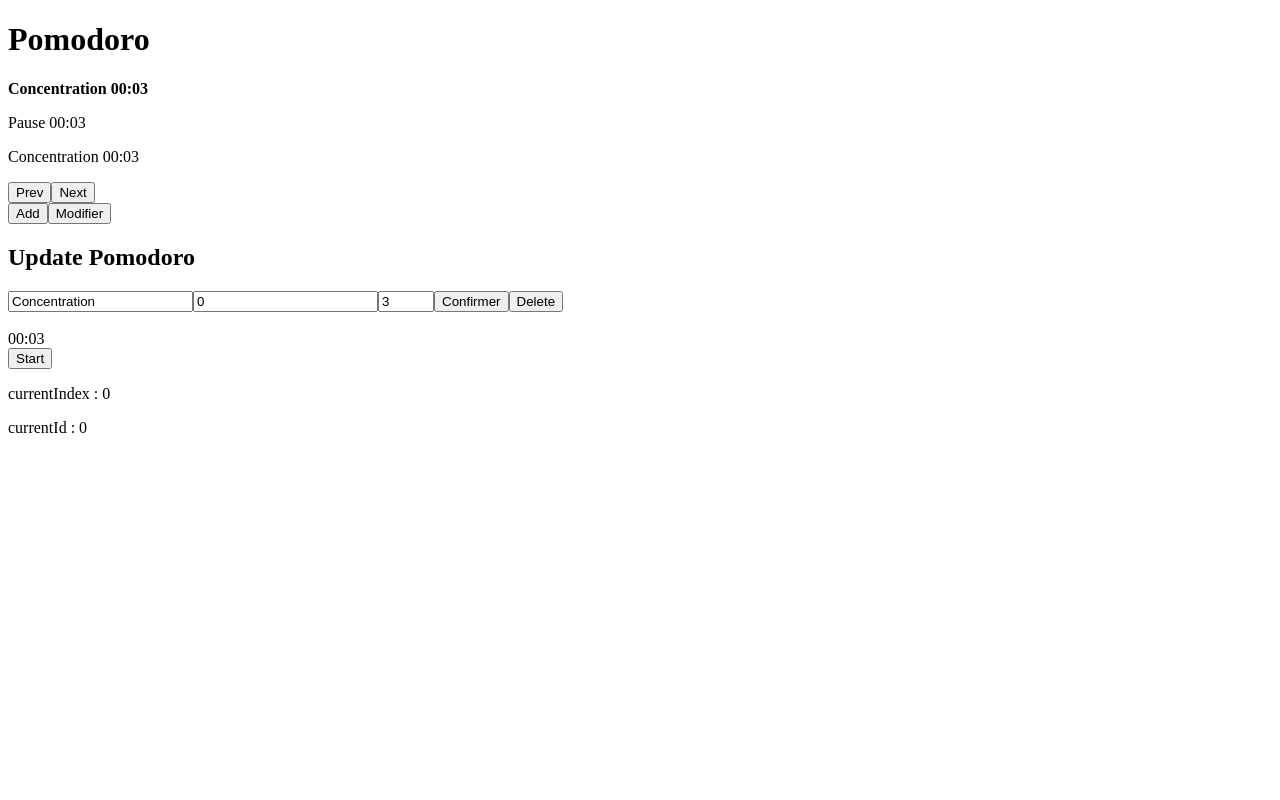
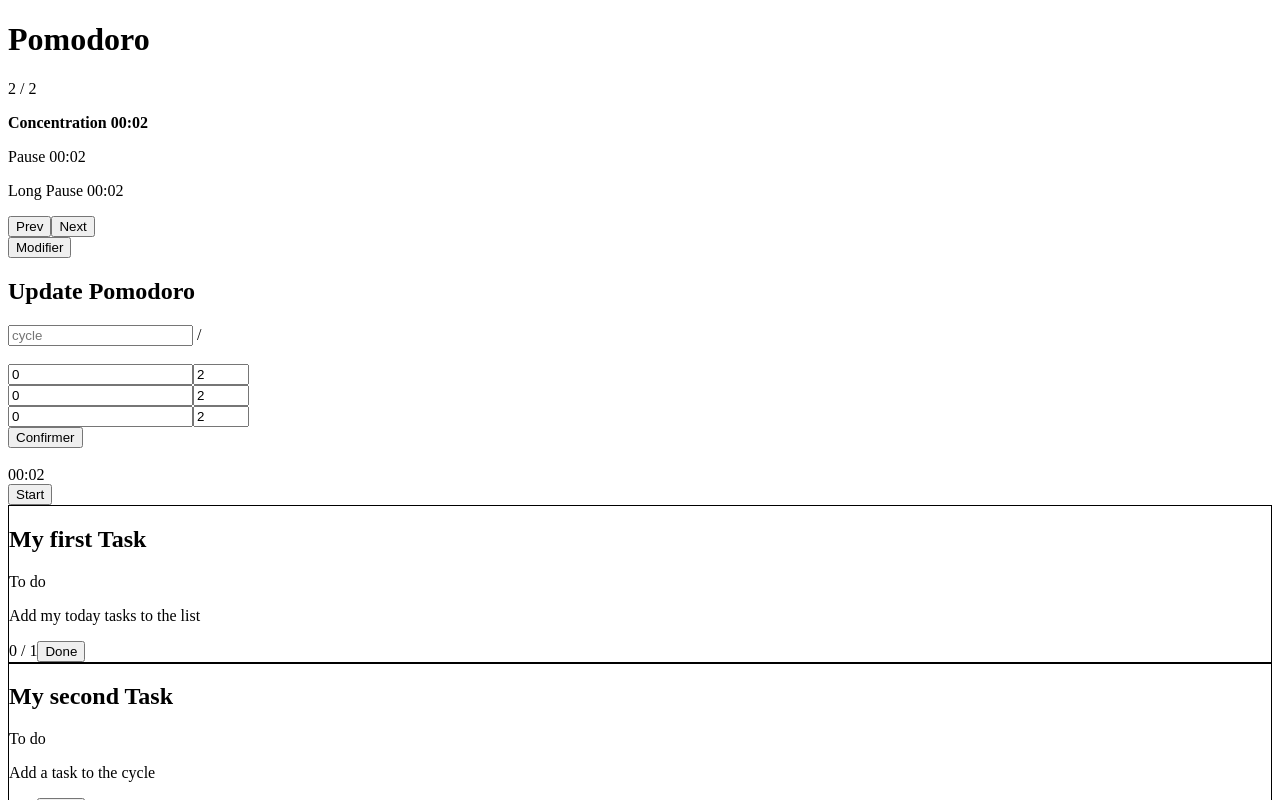
Before and after one commit to ScrimaliAnthony/PomodoroWeb, a React (Vite) app in the folder frontend/: page / in a window 1280 px wide. Both pictures are taken after a click on the button "Modifier". Shown: the top 800 px of the page. Built offline with nearby package versions, Linux system fonts and the light colour scheme.

Commit message:
[feat] pom-010-updateSequence : Modification de la séquence - 3 séquence uniquement - Modification de la boucle de séquence

```diff
--- a/frontend/src/App.jsx
+++ b/frontend/src/App.jsx
@@ -1,25 +1,34 @@
 import Timer from "./components/timer/Timer";
 import StartPauseTimer from "./components/start-pause-timer/StartPauseTimer";
-import UpdateTimer from "./components/Update-timer/UpdateTimer";
 import TimerNavigator from "./components/timer-navigator/TimerNavigator";
 import ListTimers from "./components/list-timers/ListTimers";
-import AddTimer from "./components/add-timer/AddTimer";
-import DeleteTimer from "./components/delete-timer/DeleteTimer";
 
 import { toTotalSeconds } from "./utils/formatTime";
 
 import { useEffect, useState } from "react";
+import ListTasks from "./components/list-tasks/ListTasks";
+import Cycle from "./components/cycle/Cycle";
+import UpdatePomodoro from "./components/update-pomodoro/UpdatePomodoro";
 
 export default function App() {
+  const [nbCycle, setNbCycle] = useState(2);
+  const [maxCycle, setMaxCycle] = useState(nbCycle);
   const [selectedTime, setSelectedTime] = useState();
   const [isStart, setIsStart] = useState(false);
-  const [timers, setTimers] = useState([
-    { id: 0, label: "Concentration", minutes: 0, seconds: 3 },
-    { id: 1, label: "Pause", minutes: 0, seconds: 3 },
-    { id: 2, label: "Concentration", minutes: 0, seconds: 3 }
-  ]);
   const [currentIndex, setCurrentIndex] = useState(0);
   const [isTimerEnd, setIsTimerEnd] = useState(false);
+
+  const [timers, setTimers] = useState([
+    { id: 0, label: "Concentration", minutes: 0, seconds: 2 },
+    { id: 1, label: "Pause", minutes: 0, seconds: 2 },
+    { id: 2, label: "Long Pause", minutes: 0, seconds: 2 }
+  ]);
+
+  const [tasks, setTasks] = useState([
+    { id: 0, title: "My first Task", label: "To do", desc: "Add my today tasks to the list", actualCycle: 0, nbCycle: 1 },
+    { id: 1, title: "My second Task", label: "To do", desc: "Add a task to the cycle", actualCycle: 0, nbCycle: 2 },
+    { id: 2, title: "My third Task", label: "To do", desc: "Finish my today tasks", actualCycle: 0, nbCycle: 1 }
+  ])
 
   useEffect(() => {
     setSelectedTime(toTotalSeconds(timers[currentIndex].minutes, timers[currentIndex].seconds))
@@ -28,13 +37,12 @@ export default function App() {
   return (
     <>
       <h1>Pomodoro</h1>
+      <Cycle nbCycle={nbCycle} maxCycle={maxCycle} />
       <ListTimers timers={timers} currentIndex={currentIndex} />
       <TimerNavigator isNext={false} setCurrentIndex={setCurrentIndex} maxIndex={timers.length - 1} setIsStart={setIsStart} setIsTimerEnd={setIsTimerEnd}/>
       <TimerNavigator isNext={true}  setCurrentIndex={setCurrentIndex} maxIndex={timers.length - 1} setIsStart={setIsStart} setIsTimerEnd={setIsTimerEnd}/>
       <br/>
-      <AddTimer timers={timers} setTimers={setTimers} currentIndex={currentIndex} setCurrentIndex={setCurrentIndex} />
-      <UpdateTimer timers={timers} setTimers={setTimers} currentIndex={currentIndex} />
-      <DeleteTimer timers={timers} setTimers={setTimers} currentIndex={currentIndex} setCurrentIndex={setCurrentIndex} />
+      <UpdatePomodoro timers={timers} setTimers={setTimers} currentIndex={currentIndex} />
       <br/>
       <br/>
       <Timer
@@ -42,8 +50,10 @@ export default function App() {
         setIsStart={setIsStart} currentIndex={currentIndex}
         setCurrentIndex={setCurrentIndex} timers={timers}
         isTimerEnd={isTimerEnd} setIsTimerEnd={setIsTimerEnd}
+        nbCycle={nbCycle} setNbCycle={setNbCycle}
       />
       <StartPauseTimer isStart={isStart} setIsStart={setIsStart} />
+      <ListTasks tasks={tasks} />
       <p>currentIndex : {currentIndex}</p>
       <p>currentId : {timers[currentIndex].id}</p>
     </>
--- /dev/null
+++ b/frontend/src/components/cycle/Cycle.jsx
@@ -0,0 +1,5 @@
+export default function Cycle({ nbCycle, maxCycle }) {
+    return <>
+        <span>{nbCycle} / {maxCycle}</span>
+    </>
+}
--- /dev/null
+++ b/frontend/src/components/list-tasks/ListTasks.jsx
@@ -0,0 +1,13 @@
+export default function ListTasks({ tasks }) {
+    return <>
+        {tasks.map((task, index) =>
+            <div key={index} style={{border: "1px solid black"}}>
+                <h2>{task.title}</h2>
+                <span>{task.label}</span>
+                <p>{task.desc}</p>
+                <span>{task.actualCycle} / {task.nbCycle}</span>
+                <button>Done</button>
+            </div>
+        )}
+    </>
+}
--- /dev/null
+++ b/frontend/src/components/task/Task.jsx
@@ -0,0 +1,5 @@
+export default function Task() {
+    return <>
+
+    </>
+}
--- a/frontend/src/components/timer/Timer.jsx
+++ b/frontend/src/components/timer/Timer.jsx
@@ -1,24 +1,14 @@
 import { useEffect, useState } from "react";
 import { formatMS } from "../../utils/formatTime";
 
-export default function PomodoroTimer({ selectedTime, isStart, setIsStart, currentIndex, setCurrentIndex, timers, isTimerEnd, setIsTimerEnd }) {
+export default function PomodoroTimer({ selectedTime, isStart, currentIndex, setCurrentIndex, nbCycle, setNbCycle }) {
   const [timer, setTimer] = useState(selectedTime);
-
 
   useEffect(() => {
     setTimer(selectedTime);
   }, [selectedTime, currentIndex]);
 
   useEffect(() => {
-    if (timer === 0 && currentIndex < timers.length - 1) {
-      setCurrentIndex(prev => prev + 1 );
-    }
-
-    if (timer === 0 && timers.length - 1 === currentIndex) {
-      setIsTimerEnd(true);
-      setIsStart(false);
-    }
-
     if (!isStart || timer <= 0) {
       return;
     }
@@ -27,9 +17,42 @@ export default function PomodoroTimer({ selectedTime, isStart, setIsStart, curre
     return () => clearTimeout(id);
   }, [timer, isStart]);
 
+  useEffect(() => {
+    if (timer > 0 || timer < 0 || !isStart) {
+      return;
+    }
+
+    switch (currentIndex) {
+      case 0:
+        if (nbCycle > 1) {
+          setCurrentIndex(1);
+        } else {
+          setCurrentIndex(2);
+        }
+        setNbCycle(prev => prev - 1);
+        break;
+
+      case 1:
+        if (nbCycle > 0) {
+          setCurrentIndex(0);
+        } else {
+          setCurrentIndex(prev => prev + 1);
+        }
+        break;
+
+      case 2:
+        setCurrentIndex(0);
+        setNbCycle(2)
+        break;
+
+      default:
+        break;
+    }
+  }, [timer]);
+
   return (
     <>
-      <div>{!isTimerEnd ? formatMS(timer) : "End of Timer"}</div>
+      <div>{formatMS(timer)}</div>
     </>
   )
 }
--- /dev/null
+++ b/frontend/src/components/update-cycle/UpdateCycle.jsx
@@ -0,0 +1,9 @@
+import { useState } from "react"
+
+export default function UpdateCycle() {
+    const [inputCycle, setInputCycle] = useState('');
+
+    return <div>
+        <input type="number" min="0" placeholder="cycle" value={inputCycle} onChange={(e) => setInputCycle(e.target.value)}/> /
+    </div>
+}
--- a/frontend/src/components/Update-timer/UpdateTimer.jsx
+++ b/frontend/src/components/update-pomodoro/UpdatePomodoro.jsx
@@ -1,15 +1,15 @@
 import { useState } from "react";
+import UpdateCycle from "../update-cycle/UpdateCycle";
+import UpdateTimer from "../update-timer/UpdateTimer";
 
 export default function UpdatePomodoro({ timers, setTimers, currentIndex }) {
     const [openUpdate, setOpenUpdate] = useState(false);
     const [minutesInput, setMinutesInput] = useState('');
     const [secondsInput, setSecondsInput] = useState('');
-    const [labelInput, setLabelInput] = useState('');
 
     const changeOpenUpdate = () => {
         if (!openUpdate) {
             const currentTimer = timers[currentIndex];
-            setLabelInput(currentTimer.label);
             setMinutesInput(currentTimer.minutes.toString());
             setSecondsInput(currentTimer.seconds.toString());
         }
@@ -17,7 +17,7 @@ export default function UpdatePomodoro({ timers, setTimers, currentIndex }) {
     }
 
     const updateTimer = () => {
-        if( labelInput === '' || minutesInput === '' || secondsInput === '') {
+        if( minutesInput === '' || secondsInput === '') {
             changeOpenUpdate();
             return;
         }
@@ -26,7 +26,6 @@ export default function UpdatePomodoro({ timers, setTimers, currentIndex }) {
             if (index === currentIndex) {
                 return {
                     ...timer,
-                    label: labelInput,
                     minutes: parseInt(minutesInput),
                     seconds: parseInt(secondsInput)
                 }
@@ -35,7 +34,6 @@ export default function UpdatePomodoro({ timers, setTimers, currentIndex }) {
         })
 
         setTimers(newTimer);
-        setLabelInput('');
         setSecondsInput('');
         setMinutesInput('');
         changeOpenUpdate();
@@ -47,9 +45,14 @@ export default function UpdatePomodoro({ timers, setTimers, currentIndex }) {
             {openUpdate &&
                 <>
                     <h2>Update Pomodoro</h2>
-                    <input type="text" placeholder="label" value={labelInput} onChange={(e) => setLabelInput(e.target.value)} />
-                    <input type="number" min="0" name="minutes" placeholder="minutes" value={minutesInput} onChange={(e) => setMinutesInput(e.target.value)}/>
-                    <input type="number" min="0" max="59" name="seconds" placeholder="seconds" value={secondsInput} onChange={(e) => setSecondsInput(e.target.value)}/>
+                    <UpdateCycle />
+                    <br />
+                    <UpdateTimer minutesInput={minutesInput} setMinutesInput={setMinutesInput} secondsInput={secondsInput} setSecondsInput={setSecondsInput} />
+                    <br />
+                    <UpdateTimer minutesInput={minutesInput} setMinutesInput={setMinutesInput} secondsInput={secondsInput} setSecondsInput={setSecondsInput} />
+                    <br />
+                    <UpdateTimer minutesInput={minutesInput} setMinutesInput={setMinutesInput} secondsInput={secondsInput} setSecondsInput={setSecondsInput} />
+                    <br />
                     <button onClick={updateTimer}>Confirmer</button>
                 </>
             }
--- /dev/null
+++ b/frontend/src/components/update-timer/UpdateTimer.jsx
@@ -0,0 +1,11 @@
+import { useState } from "react";
+
+export default function UpdateTimer({ minutesInput, setMinutesInput, secondsInput, setSecondsInput }) {
+
+    return (
+        <>
+            <input type="number" min="0" name="minutes" placeholder="minutes" value={minutesInput} onChange={(e) => setMinutesInput(e.target.value)}/>
+            <input type="number" min="0" max="59" name="seconds" placeholder="seconds" value={secondsInput} onChange={(e) => setSecondsInput(e.target.value)}/>
+        </>
+    )
+}
```
Also changed, not shown: frontend/src/components/list-timers/ListTimers.jsx (indentation only).
